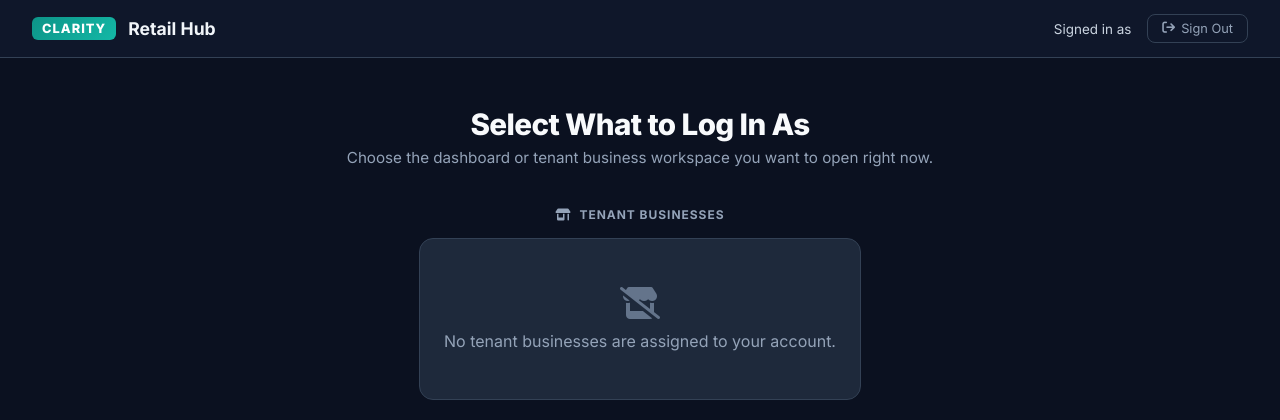
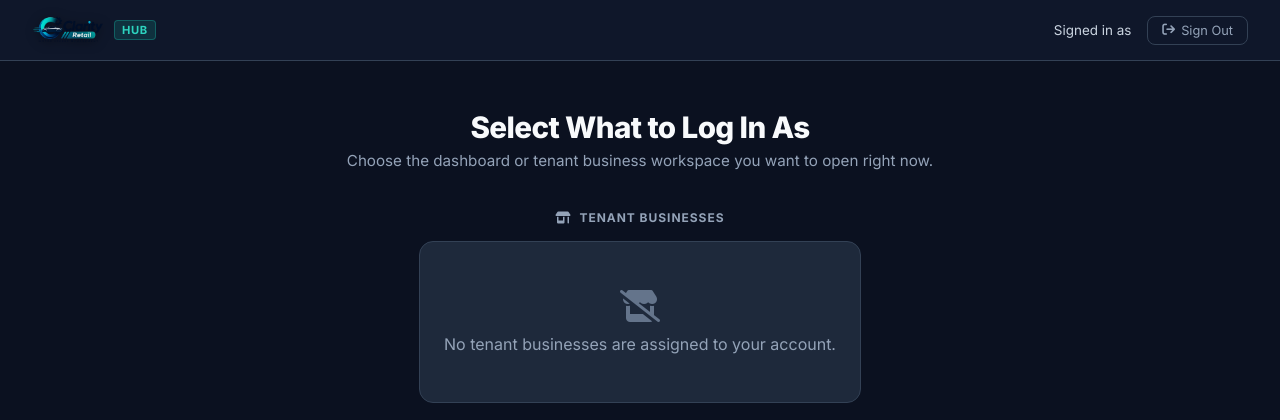
Before and after one commit to Avail-Technologies-Pvt-Ltd/clarity-retail-hub, a Django app: template templates/tenants/workspaces_list.html in a window 1280 px wide. Shown: the top 420 px of the page. Run offline with Django 5.2, Linux system fonts and the light colour scheme; the template is opened without the code that fills it, so the values that code supplies are empty.

Commit message:
feat(ui): add Clarity Retail logo and favicon to Hub landing, workspaces, and navigation

```diff
--- a/templates/tenants/workspaces_list.html
+++ b/templates/tenants/workspaces_list.html
@@ -1,9 +1,11 @@
+{% load static %}
 <!DOCTYPE html>
 <html lang="en">
 <head>
     <meta charset="UTF-8">
     <meta name="viewport" content="width=device-width, initial-scale=1.0">
     <title>Select Dashboard &bull; Clarity Retail</title>
+    <link rel="icon" type="image/png" href="{% static 'images/favicon.png' %}">
     <link rel="stylesheet" href="https://cdnjs.cloudflare.com/ajax/libs/font-awesome/6.5.1/css/all.min.css">
     <link href="https://fonts.googleapis.com/css2?family=Inter:wght@400;500;600;700;800&display=swap" rel="stylesheet">
     <style>
@@ -228,9 +230,9 @@
 </head>
 <body>
     <header>
-        <a href="/" class="brand-wrap">
-            <span class="brand-badge">CLARITY</span>
-            <span class="brand-title">Retail Hub</span>
+        <a href="/" class="brand-wrap" style="display:flex; align-items:center; gap:10px; text-decoration:none;">
+            <img src="{% static 'images/clarity-retail-logo.png' %}" alt="Clarity Retail" style="height:32px; width:auto; object-fit:contain; filter:drop-shadow(0 2px 6px rgba(0,0,0,0.4));">
+            <span style="font-size:.7rem; background:rgba(20,184,166,0.16); color:#2dd4bf; border:1px solid rgba(20,184,166,0.35); padding:2px 7px; border-radius:4px; font-weight:700; letter-spacing:.05em; text-transform:uppercase;">Hub</span>
         </a>
 
         <div class="user-nav">
```
Also changed, not shown: templates/partials/base.html (+4 -6 lines), templates/tenants/public_home.html (+8 -6 lines).
